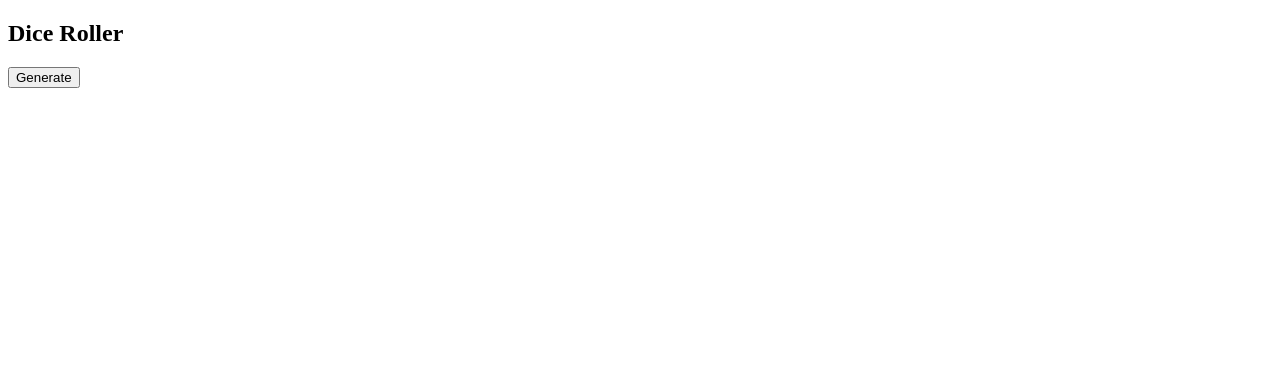
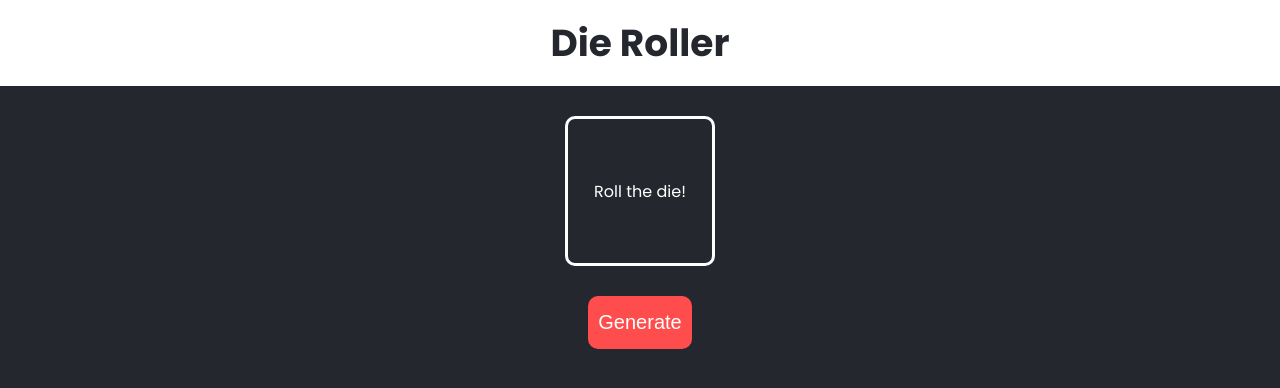
Before and after one commit to Cyberrickx/Die-roller, a plain HTML site: page index.html in a window 1280 px wide. Drawn offline with Linux system fonts and the light colour scheme.

Commit message:
Feat: Styling and Logic for random rolls

```diff
--- a/index.html
+++ b/index.html
@@ -8,11 +8,11 @@
 </head>
 <body>
     <header>
-        <h2>Dice Roller</h2>
+        <h2>Die Roller</h2>
     </header>
 
     <div id="display">
-
+        <p id="result">Roll the die!</p>
     </div>
 
     <button id="generate" >Generate</button>
--- a/script.js
+++ b/script.js
@@ -0,0 +1,10 @@
+const display = document.getElementById("display");
+const genBtn = document.getElementById("generate");
+
+genRandNum();
+
+function genRandNum() {
+  let randNum = Math.floor(Math.random() * 6);
+  console.log(randNum);
+  return randNum;
+}
--- a/style.css
+++ b/style.css
@@ -0,0 +1,52 @@
+@import url("https://fonts.googleapis.com/css2?family=Poppins:ital,wght@0,100;0,200;0,300;0,400;0,500;0,600;0,700;0,800;0,900;1,100;1,200;1,300;1,400;1,500;1,600;1,700;1,800;1,900&display=swap");
+
+* {
+  margin: 0;
+  padding: 0;
+  box-sizing: border-box;
+}
+body {
+  width: 100vw;
+  font-family: Poppins;
+  background-color: #24272E;
+  display: flex;
+  flex-direction: column;
+  align-items: center;
+  justify-content: center;
+  text-align: center;
+
+  header {
+    width: 100%;
+    padding: 15px;
+    text-align: center;
+    font-family: Poppins;
+    font-size: 25px;
+    color: #24272E;
+    background-color: white;
+  }
+
+  #display{
+    margin: 30px;
+    width: 150px;
+    height: 150px;
+    border: 3px solid white;
+    border-radius: 10px;
+    padding: 10px;
+    display: flex;
+    align-items: center;
+    justify-content: center;
+    color: white;
+
+    img{
+      width: 75%;
+    }
+  }
+  button{
+    background-color: #ff4d4d;
+    border: none;
+    padding: 15px 10px;
+    font-size: 20px;
+    color: white;
+    border-radius: 10px;
+  }
+}
```
